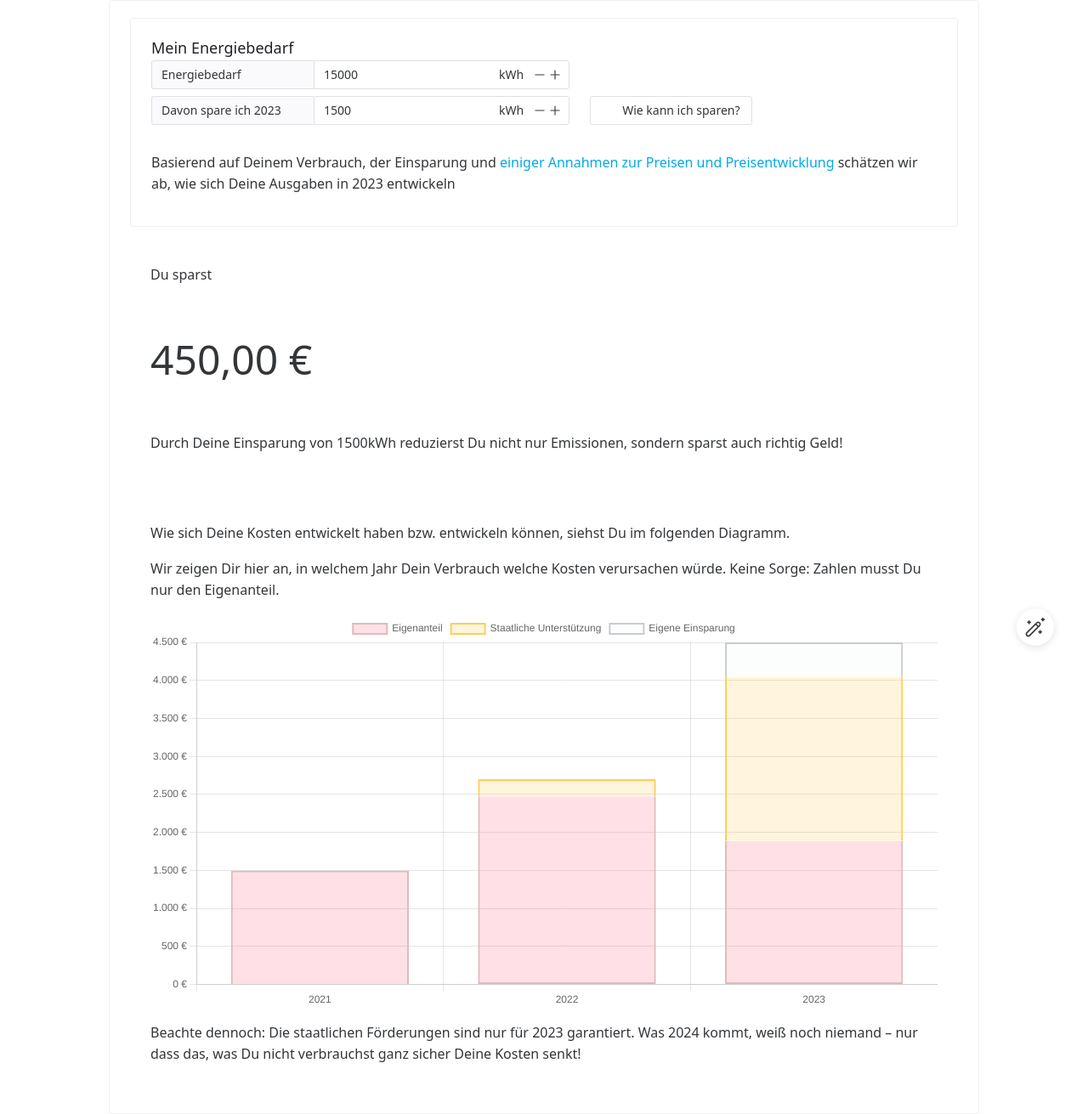
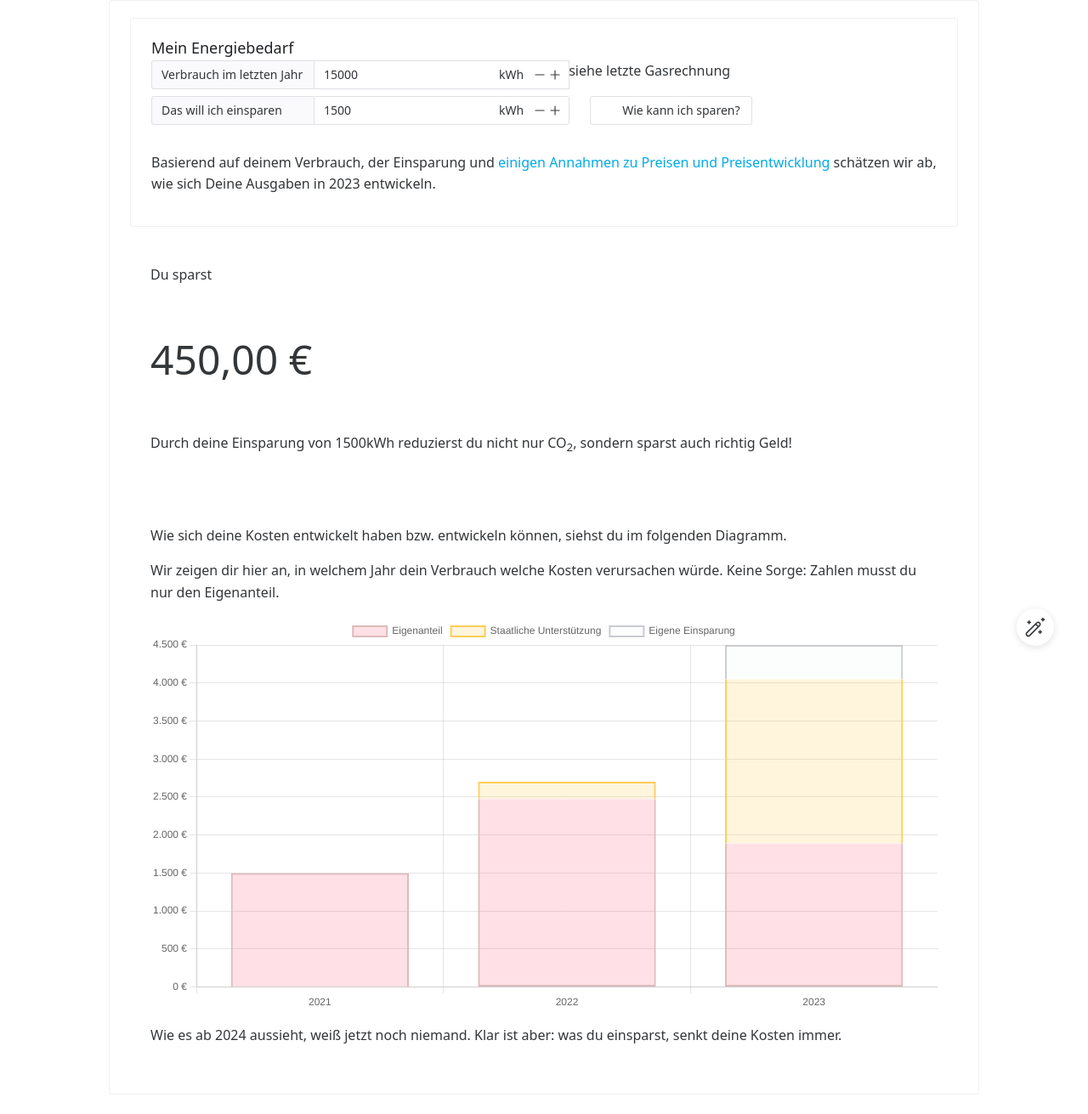
Before and after one commit to mrsimpson/energy, a Vue app: page /calculator in a window 1280 px wide. Shown: the whole page at 85% size. After the commit the page ends 1288 px from the top, so only its background shows below. Built offline with nearby package versions, Linux system fonts and the light colour scheme; some icons are missing.

Commit message:
Small text improvements (#45)

```diff
--- a/src/components/TheConsumptionParameters.vue
+++ b/src/components/TheConsumptionParameters.vue
@@ -33,7 +33,7 @@ const iReduction = ref(props.reduction2023);
   >
     <n-space>
       <n-input-group>
-        <n-input-group-label>Energiebedarf</n-input-group-label>
+        <n-input-group-label>Verbrauch im letzten Jahr</n-input-group-label>
         <n-input-number
           v-model:value="iConsumption"
           :validator="validatePositive"
@@ -44,9 +44,10 @@ const iReduction = ref(props.reduction2023);
         >
           <template #suffix>kWh</template></n-input-number
         >
+        <n-space>siehe letzte Gasrechnung</n-space>
       </n-input-group>
       <n-input-group>
-        <n-input-group-label>Davon spare ich 2023</n-input-group-label>
+        <n-input-group-label>Das will ich einsparen</n-input-group-label>
         <n-space>
           <n-input-number
             v-model:value="iReduction"
--- a/src/components/TheGasCalculator.vue
+++ b/src/components/TheGasCalculator.vue
@@ -88,11 +88,11 @@ const savings = computed(() => [0, 0, calculation2023.value.saved]);
         @reduction2023-changed="reduction2023 = $event"
       />
       <p style="padding-top: 1rem">
-        Basierend auf Deinem Verbrauch, der Einsparung und
+        Basierend auf deinem Verbrauch, der Einsparung und
         <n-el class="show-price" @click="togglePriceParameters" tag="a"
-          >einiger Annahmen zur Preisen und Preisentwicklung
+          >einigen Annahmen zu Preisen und Preisentwicklung
         </n-el>
-        schätzen wir ab, wie sich Deine Ausgaben in 2023 entwickeln
+        schätzen wir ab, wie sich Deine Ausgaben in 2023 entwickeln.
       </p>
       <ThePriceParameters
         v-if="showPriceParameter"
--- a/src/components/ThePriceParameters.vue
+++ b/src/components/ThePriceParameters.vue
@@ -69,9 +69,8 @@ watch(
       </n-input-group>
 
       <p>
-        Gib den Arbeitspreis Deines Vertrags an. Monatliche Grundgebühren sind
-        von der Förderung ausgenommen und werden in diesem Rechner nicht
-        berücksichtigt.
+        Gib den Arbeitspreis deines Vertrags an. Monatliche Grundgebühren sind
+        von der Förderung ausgenommen und werden hier nicht berücksichtigt.
       </p>
       <n-input-group>
         <n-input-group-label>Gaspreis 2021</n-input-group-label>
--- a/src/components/TheResult.vue
+++ b/src/components/TheResult.vue
@@ -45,20 +45,19 @@ onMounted(animateResult);
         €
       </p>
       <p>
-        Durch Deine Einsparung von
-        {{ reduction2023 }}kWh reduzierst Du nicht nur Emissionen, sondern
-        sparst auch richtig Geld!
+        Durch deine Einsparung von {{ reduction2023 }}kWh reduzierst du nicht
+        nur CO<sub>2</sub>, sondern sparst auch richtig Geld!
       </p>
     </n-card>
 
     <n-card :bordered="false">
       <p>
-        Wie sich Deine Kosten entwickelt haben bzw. entwickeln können, siehst Du
+        Wie sich deine Kosten entwickelt haben bzw. entwickeln können, siehst du
         im folgenden Diagramm.
       </p>
       <p>
-        Wir zeigen Dir hier an, in welchem Jahr Dein Verbrauch welche Kosten
-        verursachen würde. Keine Sorge: Zahlen musst Du nur den Eigenanteil.
+        Wir zeigen dir hier an, in welchem Jahr dein Verbrauch welche Kosten
+        verursachen würde. Keine Sorge: Zahlen musst du nur den Eigenanteil.
       </p>
       <ResultCharts
         :years="years"
@@ -67,9 +66,8 @@ onMounted(animateResult);
         :savings="savings"
       />
       <p>
-        Beachte dennoch: Die staatlichen Förderungen sind nur für 2023
-        garantiert. Was 2024 kommt, weiß noch niemand – nur dass das, was Du
-        nicht verbrauchst ganz sicher Deine Kosten senkt!
+        Wie es ab 2024 aussieht, weiß jetzt noch niemand.
+        Klar ist aber: was du einsparst, senkt deine Kosten immer.
       </p>
     </n-card>
   </n-space>
--- a/src/views/IntroView.vue
+++ b/src/views/IntroView.vue
@@ -11,7 +11,7 @@ import { CalculatorOutline as CalculatorIcon } from "@vicons/ionicons5";
   >
     <n-space>
       <p>
-        Gas wird teurer oder ist es schon. Mit der nur jährlichen Abrechnung kommt die
+        Gas wird teurer oder ist es schon. Mit der jährlichen Abrechnung kommt die
         böse Überraschung oft erst spät. Höhere Beiträge, aber auch Nachzahlungen schmerzen.
       </p>
 
@@ -26,7 +26,7 @@ import { CalculatorOutline as CalculatorIcon } from "@vicons/ionicons5";
       </p>
 
       <p>
-        Unser Gas-Rechner beantwortet deine Fragen und erklärt dir was es bringt, weniger zu
+        Unser Gas-Rechner beantwortet deine Fragen und erklärt dir, was es bringt, weniger zu
         duschen, effizienter zu kochen oder die Heizung ein Grad runter zu drehen.
       </p>
 
```
